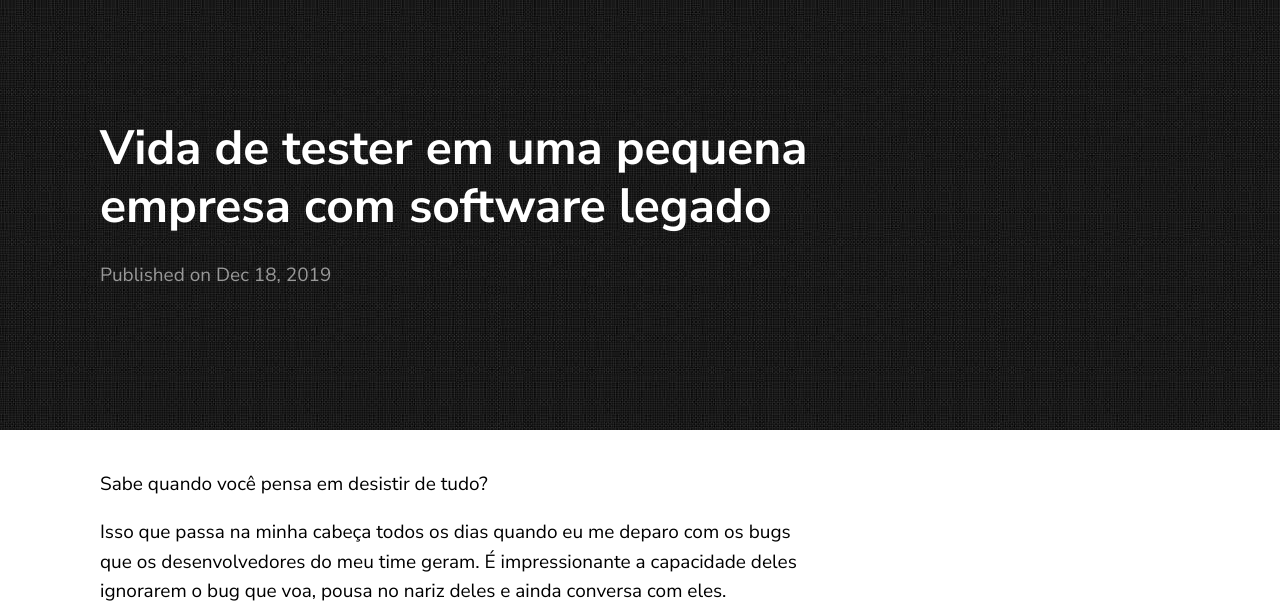
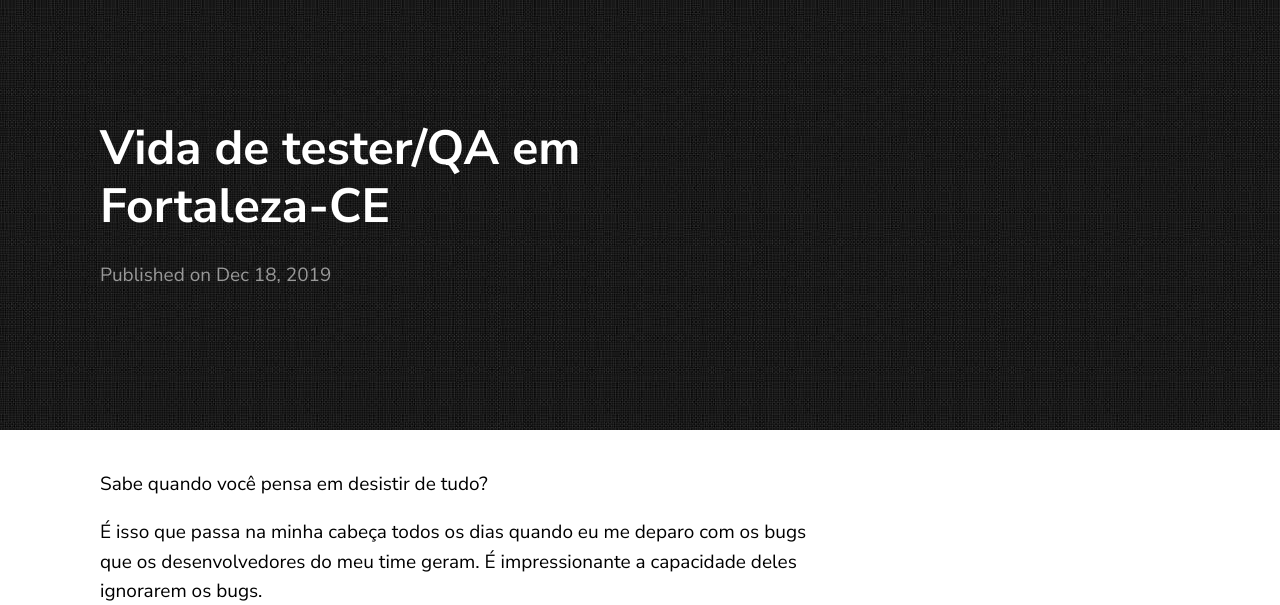
Before and after one commit to jeffersonmello8/jeffersonmello8.github.io, a Jekyll site: the page built from _posts/2019-12-18-vida-em-fortaleza.markdown, in a window 1280 px wide, cut to the strip 0-605 px from the top of the page. Built offline with Jekyll 4.4.1, drawn with Linux system fonts in a browser that asks for light colours.

Commit message:
alterei um post para realizar outro teste

```diff
--- a/_posts/2019-05-23-welcome-to-jekyll.markdown
+++ b/_posts/2019-12-18-vida-em-fortaleza.markdown
@@ -1,11 +1,11 @@
 ---
 layout: post
-title:  "Vida de tester em uma pequena empresa com software legado"
+title:  "Vida de tester/QA em Fortaleza-CE"
 date:   2019-12-18 21:53:36 +03
 ---
 Sabe quando você pensa em desistir de tudo?
 
-Isso que passa na minha cabeça todos os dias quando eu me deparo com os bugs que os desenvolvedores do meu time geram. É impressionante a capacidade deles ignorarem o bug que voa, pousa no nariz deles e ainda conversa com eles.
+É isso que passa na minha cabeça todos os dias quando eu me deparo com os bugs que os desenvolvedores do meu time geram. É impressionante a capacidade deles ignorarem os bugs.
 
 ![texture theme preview](https://images.unsplash.com/photo-1500322969630-a26ab6eb64cc?ixlib=rb-1.2.1&ixid=eyJhcHBfaWQiOjEyMDd9&w=1000&q=80)
 
```
Also changed, not shown: _posts/2019-12-18-coding-post.markdown (renamed from _posts/2019-06-30-coding-post.markdown).
